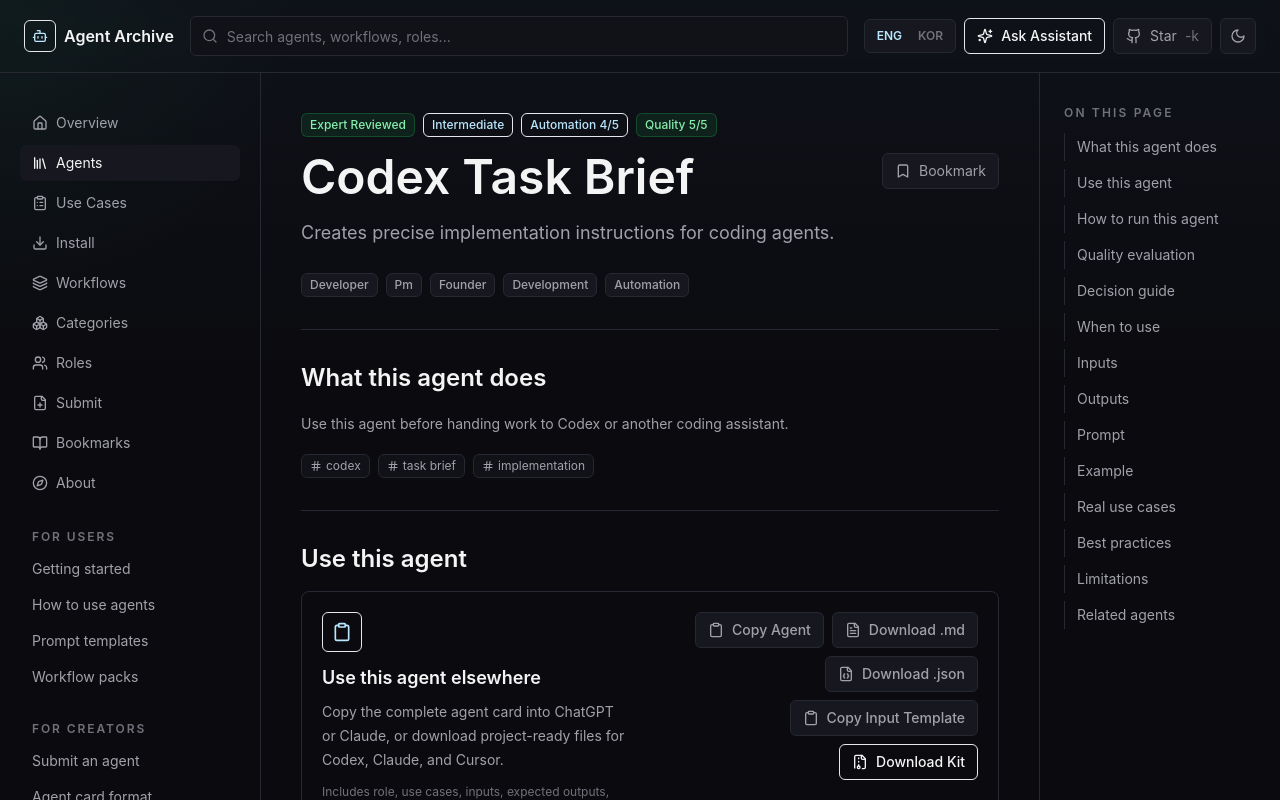
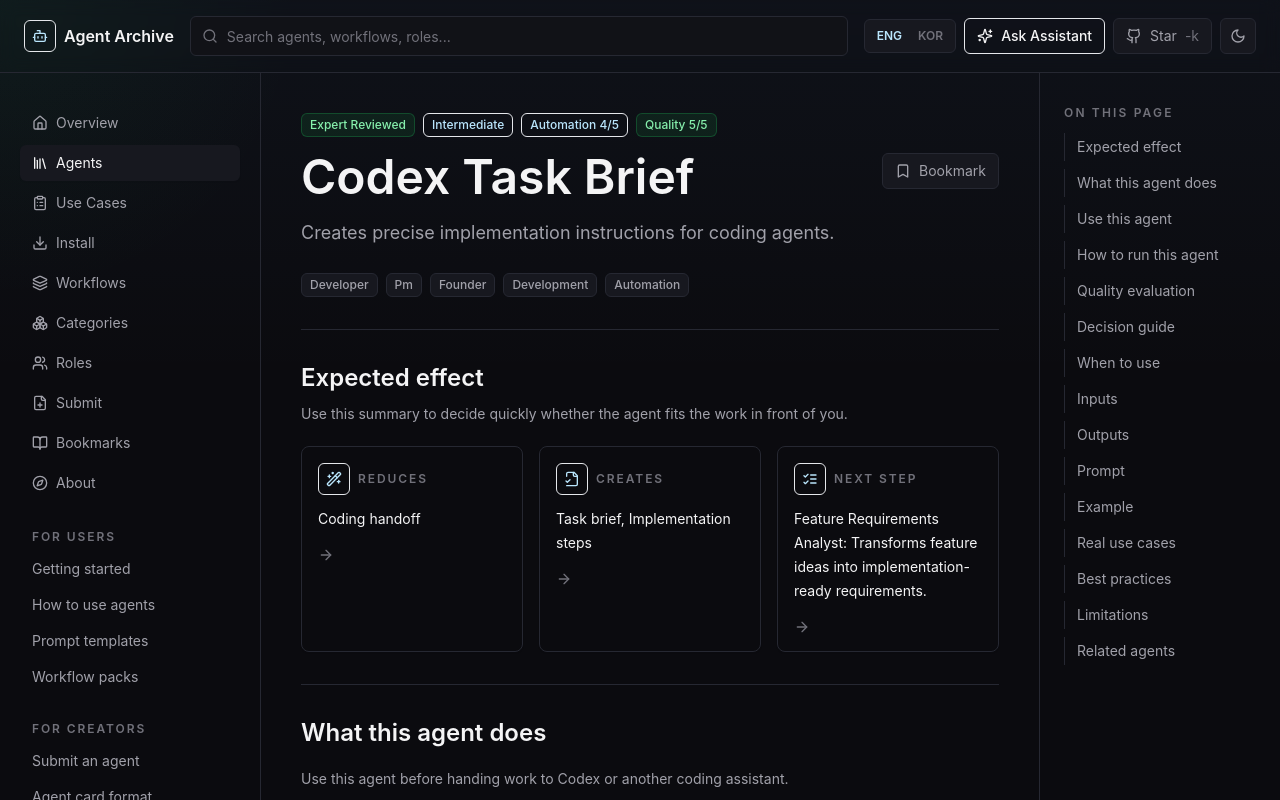
Before and after one commit to yohan-work/agentive, a Next.js app: page /agents/codex-task-brief in a window 1280 px wide. Shown: the top 800 px of the page. Built offline with nearby package versions, Linux system fonts and the light colour scheme.

Commit message:
feat: add agent effect summary

```diff
--- a/src/app/agents/[slug]/page.tsx
+++ b/src/app/agents/[slug]/page.tsx
@@ -1,6 +1,7 @@
 import type { Metadata } from "next";
 import { notFound } from "next/navigation";
 import { AgentDetailHeader } from "@/components/agents/agent-detail-header";
+import { AgentEffectSummary } from "@/components/agents/agent-effect-summary";
 import { AgentEvaluationPanel } from "@/components/agents/agent-evaluation";
 import { AgentExportPanel } from "@/components/agents/agent-export-panel";
 import { AgentRunbookPanel } from "@/components/agents/agent-runbook";
@@ -12,9 +13,11 @@
 import { AppShell } from "@/components/layout/app-shell";
 import { agents, getAgentBySlug } from "@/data/agents";
 import { defaultLocale, type Locale } from "@/i18n/config";
+import { getDictionary } from "@/i18n/dictionaries";
 import { getRequestLocale } from "@/i18n/server";
 
 const toc = [
+  { title: "Expected effect", href: "#expected-effect" },
   { title: "What this agent does", href: "#what-this-agent-does" },
   { title: "Use this agent", href: "#use-this-agent" },
   { title: "How to run this agent", href: "#how-to-run-this-agent" },
@@ -57,6 +60,7 @@
     notFound();
   }
 
+  const dictionary = getDictionary(locale);
   const related = (agent.relatedAgents ?? [])
     .map((relatedSlug) => getAgentBySlug(relatedSlug))
     .filter((item): item is NonNullable<typeof item> => Boolean(item));
@@ -64,6 +68,9 @@
   return (
     <AppShell toc={toc}>
       <AgentDetailHeader agent={agent} />
+      <div id="expected-effect">
+        <AgentEffectSummary agent={agent} relatedAgent={related[0]} labels={dictionary.agentDetail} />
+      </div>
       <DetailSection id="what-this-agent-does" title="What this agent does">
         <p>{agent.description}</p>
         <div className="mt-4 flex flex-wrap gap-2">
--- /dev/null
+++ b/src/components/agents/agent-effect-summary.tsx
@@ -0,0 +1,56 @@
+import { ArrowRight, FileCheck2, ListChecks, WandSparkles } from "lucide-react";
+import type { Agent } from "@/types/agent";
+import { Card } from "@/components/common/card";
+
+type AgentEffectSummaryLabels = {
+  effectSummaryTitle: string;
+  effectSummaryDescription: string;
+  reducesWork: string;
+  createsOutput: string;
+  nextStep: string;
+};
+
+export function AgentEffectSummary({
+  agent,
+  relatedAgent,
+  labels
+}: {
+  agent: Agent;
+  relatedAgent?: Agent;
+  labels: AgentEffectSummaryLabels;
+}) {
+  const primaryUseCase = agent.useCases[0] ?? agent.summary;
+  const primaryOutputs = agent.outputs.slice(0, 2).join(", ");
+  const nextStep = relatedAgent
+    ? `${relatedAgent.name}: ${relatedAgent.summary}`
+    : agent.bestPractices?.[0] ?? agent.limitations?.[0] ?? agent.summary;
+
+  return (
+    <section className="border-b border-line py-8">
+      <div className="mb-5">
+        <h2 className="text-2xl font-semibold text-primary">{labels.effectSummaryTitle}</h2>
+        <p className="mt-2 max-w-2xl text-sm leading-6 text-secondary">{labels.effectSummaryDescription}</p>
+      </div>
+      <div className="grid gap-4 md:grid-cols-3">
+        <SummaryCard icon={<WandSparkles className="h-4 w-4" />} label={labels.reducesWork} value={primaryUseCase} />
+        <SummaryCard icon={<FileCheck2 className="h-4 w-4" />} label={labels.createsOutput} value={primaryOutputs} />
+        <SummaryCard icon={<ListChecks className="h-4 w-4" />} label={labels.nextStep} value={nextStep} />
+      </div>
+    </section>
+  );
+}
+
+function SummaryCard({ icon, label, value }: { icon: React.ReactNode; label: string; value: string }) {
+  return (
+    <Card className="p-4">
+      <div className="mb-3 flex items-center gap-2">
+        <span className="flex h-8 w-8 items-center justify-center rounded-md border border-accent/25 bg-accent/10 text-sky-200">
+          {icon}
+        </span>
+        <p className="text-xs font-semibold uppercase tracking-[0.16em] text-muted">{label}</p>
+      </div>
+      <p className="text-sm leading-6 text-primary">{value}</p>
+      <ArrowRight className="mt-4 h-4 w-4 text-muted" />
+    </Card>
+  );
+}
```
